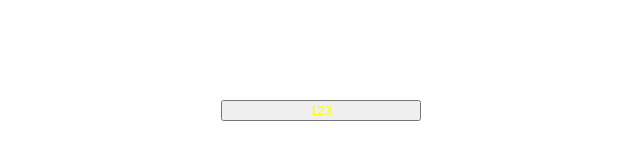
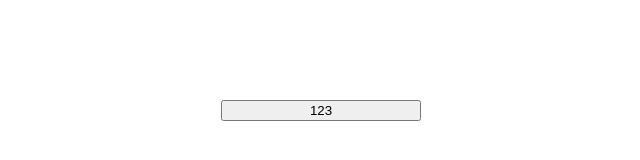
Before and after one commit to Arlps/fckgit, a plain HTML site: page luodiye/flex.html in a window 1280 px wide. Shown: the full height of the page, 319-959 px from the left. Drawn offline with Linux system fonts and the light colour scheme.

Commit message:
Update flex.html

```diff
--- a/luodiye/flex.html
+++ b/luodiye/flex.html
@@ -9,12 +9,11 @@
 			.flex{
 				display: flex;
 				justify-content: center;
-				position:relative;
+				position: absolute;
+				top: 100px;
+				width: 100%;
 			}
 			button{
-				position: absolute;
-				top: 100px;
-				color:#ff0;
 				width: 200px;
 			}
 		</style>
```
